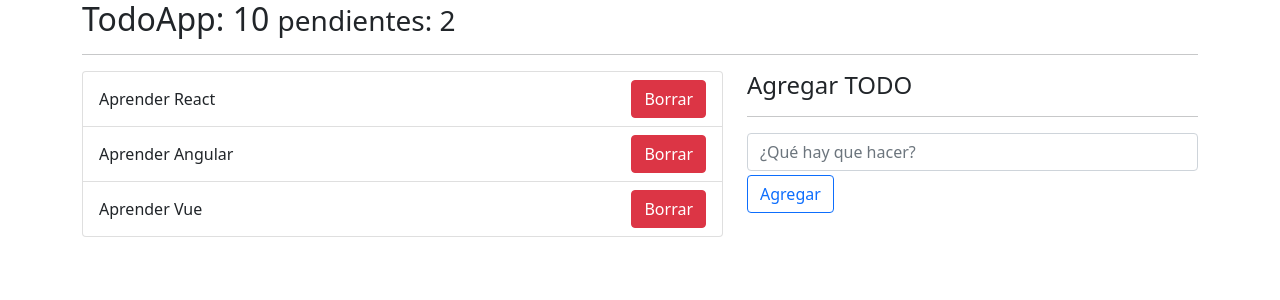
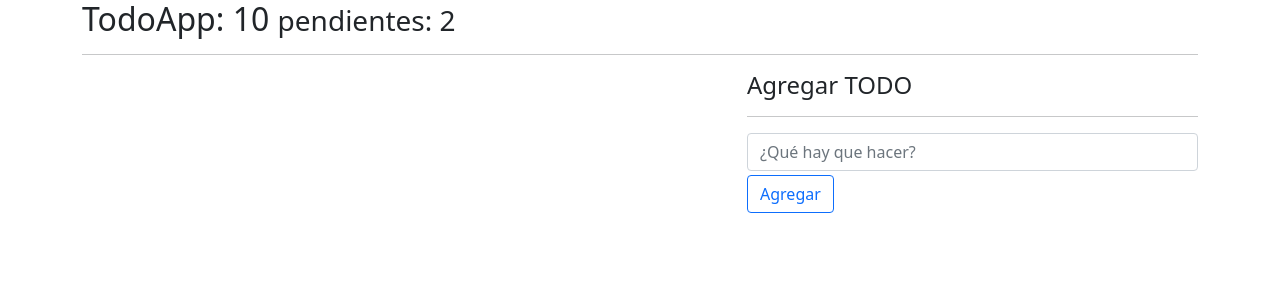
Before and after one commit to Yeison2017/todo-app, a React (Vite) app: page / in a window 1280 px wide. Shown: the top 300 px of the page. Built offline with nearby package versions, Linux system fonts and the light colour scheme.

Commit message:
Guarda en el localstorage

```diff
--- a/src/TodoApp.tsx
+++ b/src/TodoApp.tsx
@@ -1,29 +1,22 @@
-import { useReducer } from "react";
+import { useEffect, useReducer } from "react";
 import { TodoAdd, TodoList } from "./components";
 import { ACTION_TYPES } from "./helpers/constants";
+import { ITEM_LOCAL_STORAGE } from "./helpers/itemsLocalStorage";
 import { Todo } from "./interfaces/Todo.interfaces";
 import { todoReducer } from "./useReducer/todoReducer";
 
-const initialState = [
-    {
-        id: new Date().getTime(),
-        desc: "Aprender React",
-        done: false,
-    },
-    {
-        id: new Date().getTime() * 3,
-        desc: "Aprender Angular",
-        done: false,
-    },
-    {
-        id: new Date().getTime() * 6,
-        desc: "Aprender Vue",
-        done: false,
-    },
-];
+const initialState: Todo[] = [];
+
+const init = () => {
+    return JSON.parse(localStorage.getItem(ITEM_LOCAL_STORAGE.todo)!) || [];
+};
 
 const TodoApp = () => {
-    const [todos, dispatch] = useReducer(todoReducer, initialState);
+    const [todos, dispatch] = useReducer(todoReducer, initialState, init);
+
+    useEffect(() => {
+        localStorage.setItem(ITEM_LOCAL_STORAGE.todo, JSON.stringify(todos));
+    }, [todos]);
 
     const handleNewTodo = (todo: Todo) => {
         const action = {
--- /dev/null
+++ b/src/helpers/itemsLocalStorage.ts
@@ -0,0 +1,3 @@
+export const ITEM_LOCAL_STORAGE = {
+    todo: "todo",
+};
```
